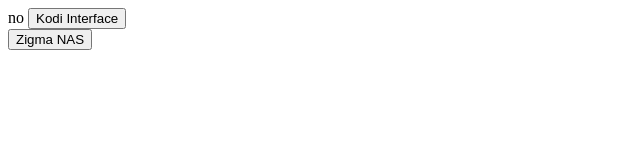
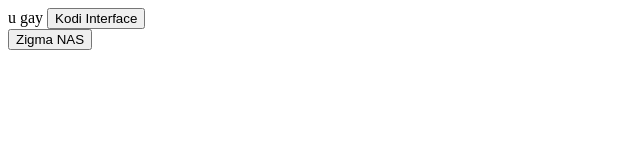
Before and after one commit to Valaireb/ApacheServerLab, a plain HTML site: page index.html in a window 1280 px wide. Shown: the full height of the page, 0-640 px from the left. Drawn offline with Linux system fonts and the light colour scheme.

Commit message:
Update index.html

```diff
--- a/index.html
+++ b/index.html
@@ -2,7 +2,7 @@
 <html>
 <title>hallo</title>
 <body>
-no
+u gay
 <button onclick="location.href='http://192.168.20.6:8080'" type="button">Kodi Interface</button>
 <br>
 <button onclick="location.href='http://192.168.20.7'" type="button">Zigma NAS</button>
```
